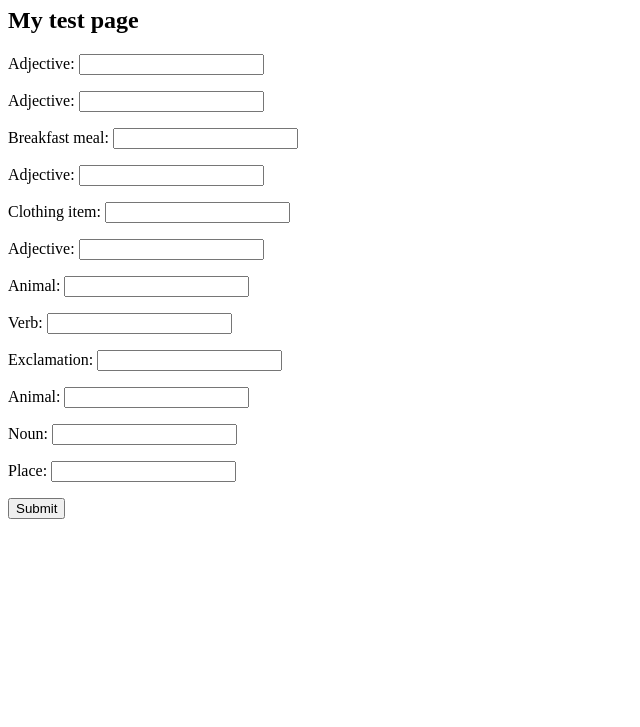
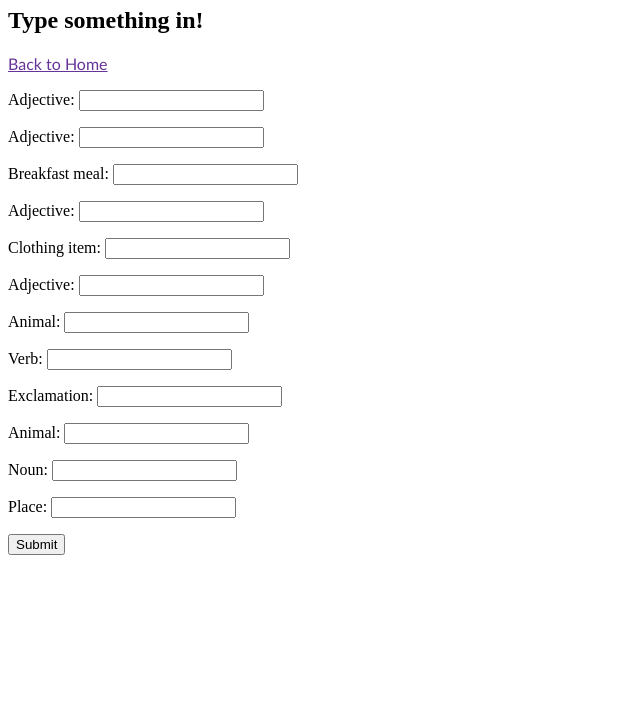
Before and after one commit to reignolivia/webdevelopment, a website: page madlibs/index.html in a window 1280 px wide. Shown: the part 73-800 px from the top of the page, without its empty margins (0-640 px from the left). Drawn offline with Linux system fonts and the light colour scheme.

Commit message:
connected madlibs to homepage

```diff
--- a/madlibs/index.html
+++ b/madlibs/index.html
@@ -9,7 +9,8 @@
     <h1>MadLibs Summer Day:</h1>
 
     <div id="entry">
-        <h2>My test page</h2>
+        <h2>Type something in!</h2>
+        <a href="../index.html">Back to Home</a>
         <p>Adjective: <input type ="text" id="adj1_input"></p>
         <p>Adjective: <input type ="text" id="adj2_input"></p>
         <p>Breakfast meal: <input type ="text" id="break_input"></p>
@@ -110,5 +111,10 @@
             font-weight: bold;
         }
 
+        a{
+            font-family: Optima;
+            color: rebeccapurple;
+        }
+
     </style>
 </html>
```
Also changed, not shown: index.html (+2 -0 lines).
